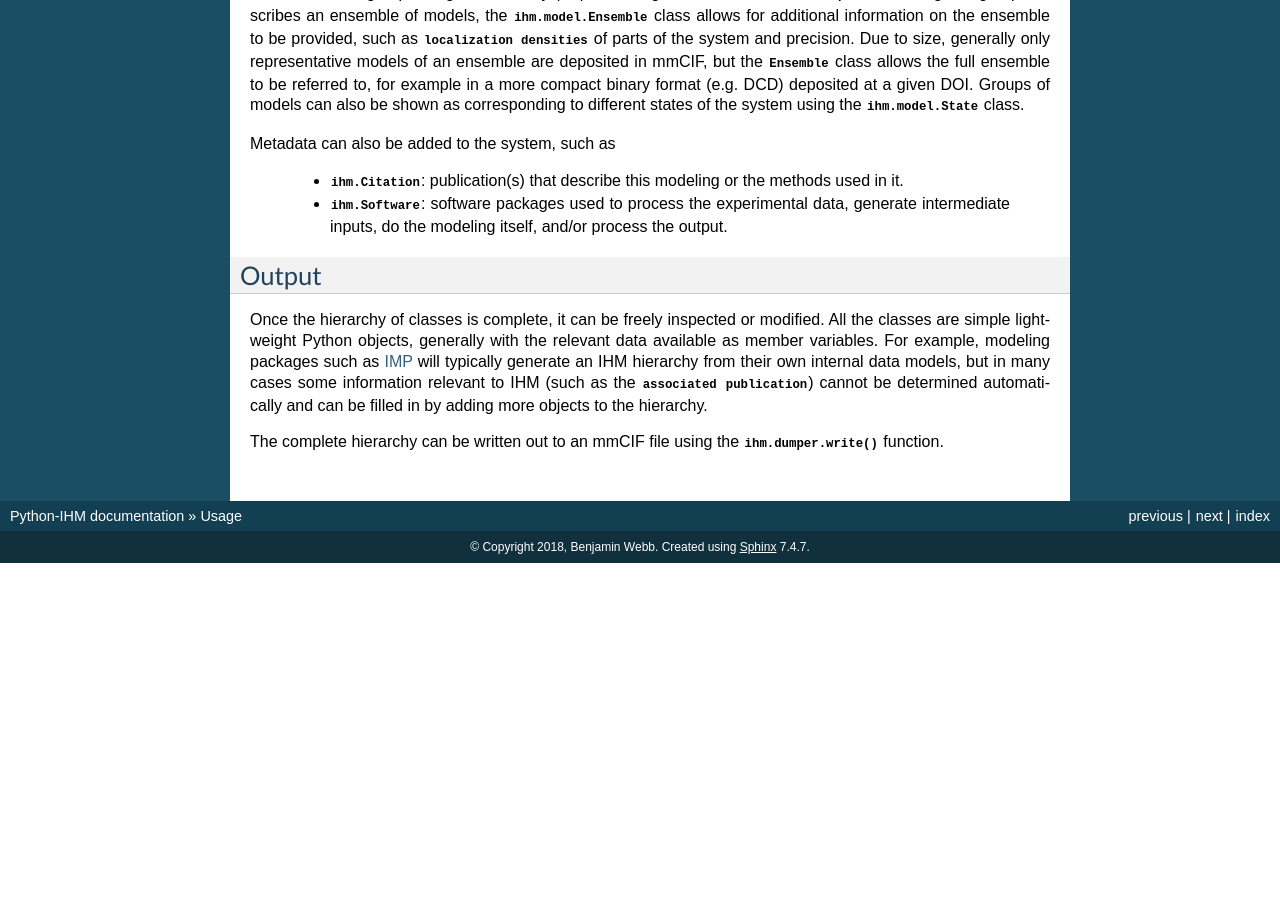
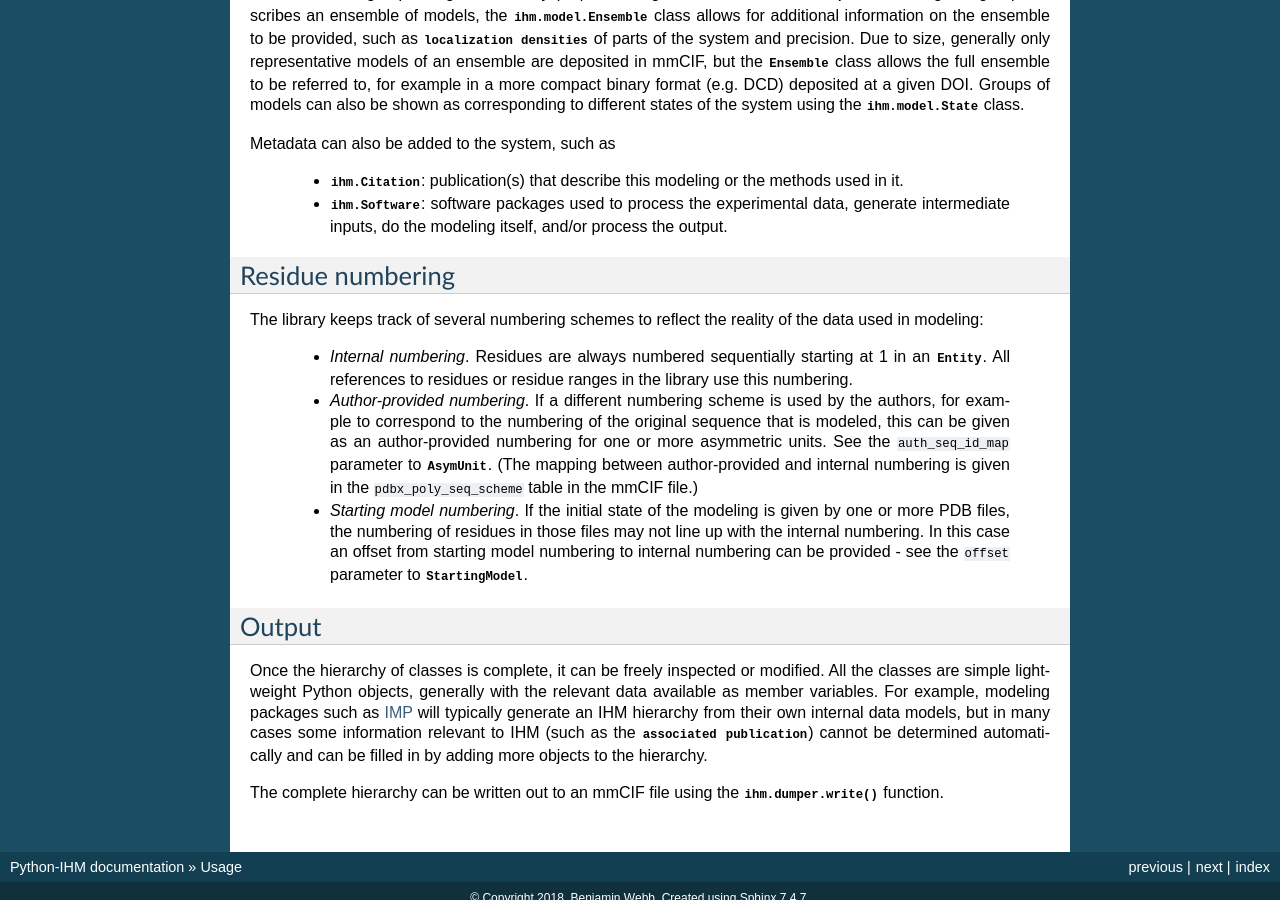
Before and after one commit to ihmwg/python-ihm, a Sphinx documentation site: the page built from docs/usage.rst, in a window 1280 px wide and 900 px high, scrolled down 1062 px. Built offline with Sphinx 7.4.7, drawn with Linux system fonts in a browser that asks for light colours; before the commit the page ends 1625 px from its top, so only the background shows below that.

Commit message:
Note different residue numbering schemes

```diff
--- a/docs/usage.rst
+++ b/docs/usage.rst
@@ -90,6 +90,27 @@ Metadata can also be added to the system, such as
    data, generate intermediate inputs, do the modeling itself, and/or
    process the output.
 
+Residue numbering
+=================
+
+The library keeps track of several numbering schemes to reflect the reality
+of the data used in modeling:
+
+ - *Internal numbering*. Residues are always numbered sequentially starting at
+   1 in an :class:`Entity`. All references to residues or residue ranges in
+   the library use this numbering.
+ - *Author-provided numbering*. If a different numbering scheme is used by the
+   authors, for example to correspond to the numbering of the original sequence
+   that is modeled, this can be given as an author-provided numbering for
+   one or more asymmetric units. See the ``auth_seq_id_map`` parameter to
+   :class:`AsymUnit`. (The mapping between author-provided and internal
+   numbering is given in the ``pdbx_poly_seq_scheme`` table in the mmCIF file.)
+ - *Starting model numbering*. If the initial state of the modeling is given
+   by one or more PDB files, the numbering of residues in those files may not
+   line up with the internal numbering. In this case an offset from starting
+   model numbering to internal numbering can be provided - see the ``offset``
+   parameter to :class:`StartingModel`.
+
 Output
 ======
 
```
